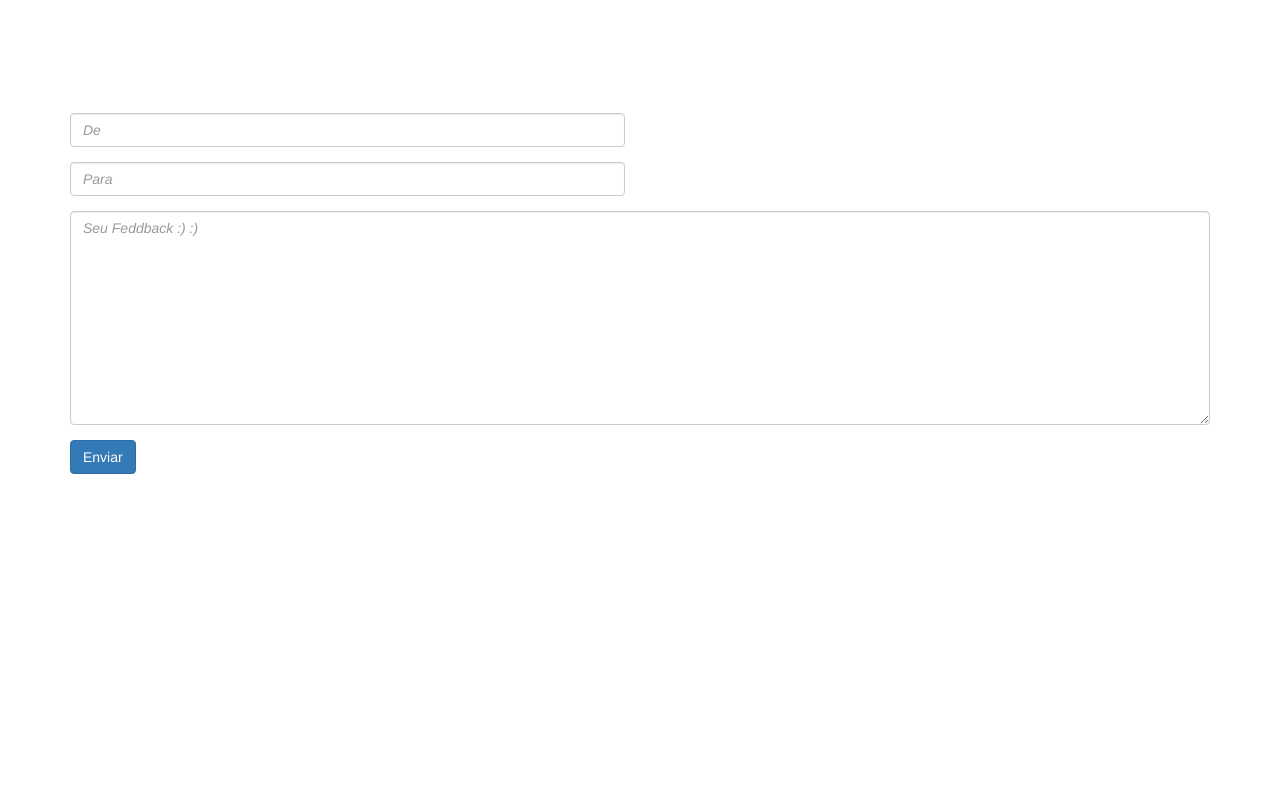
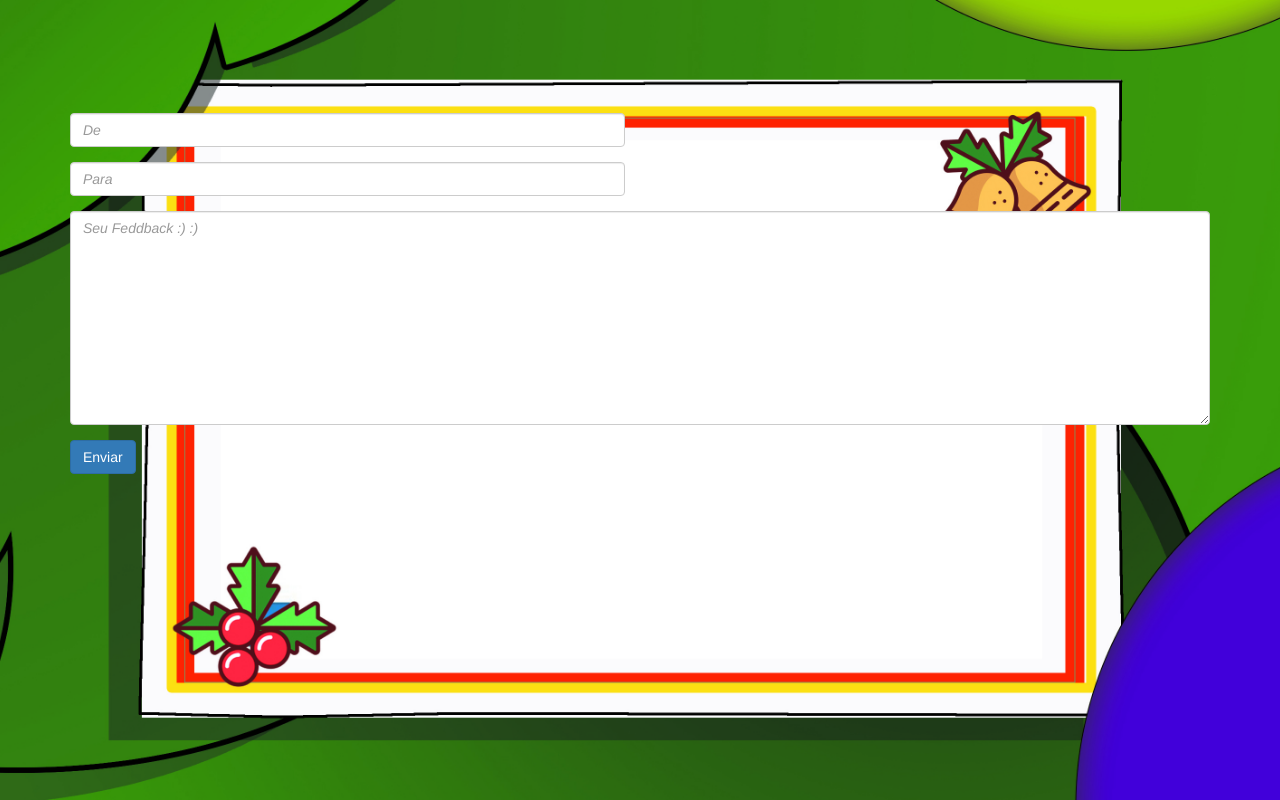
Before and after one commit to mkacunha/christmas-tree-ng, an Angular app: page / in a window 1280 px wide. Built offline with nearby package versions, Linux system fonts and the light colour scheme.

Commit message:
colocado imagem no fundo

```diff
--- a/src/app/app.component.css
+++ b/src/app/app.component.css
@@ -27,3 +27,8 @@ div.container {
 :-ms-input-placeholder {
     font-style: italic;
 }
+
+body {
+    background-image: url("./image/image.jpg");
+    background-color: #cccccc;
+ }
--- a/src/app/app.component.ts
+++ b/src/app/app.component.ts
@@ -38,7 +38,7 @@ export class AppComponent implements OnInit {
   }
 
   onClickSend() {
-    let message: Message = new Message(this.userFrom, this.userTo, this.message);
+    const message: Message = new Message(this.userFrom, this.userTo, this.message);
     this.service.save(message).subscribe(() => this.success = 'success', error => this.error = error.text());
   }
 
--- a/src/styles.css
+++ b/src/styles.css
@@ -1 +1,7 @@
-/* You can add global styles to this file, and also import other style files */
+ body {
+    background: url("./app/image/image.jpg") no-repeat center center fixed;
+    -webkit-background-size: cover;
+    -moz-background-size: cover;
+    -o-background-size: cover;
+    background-size: cover;
+  }
```
Also changed, not shown: src/app/image/image.jpg (added).
